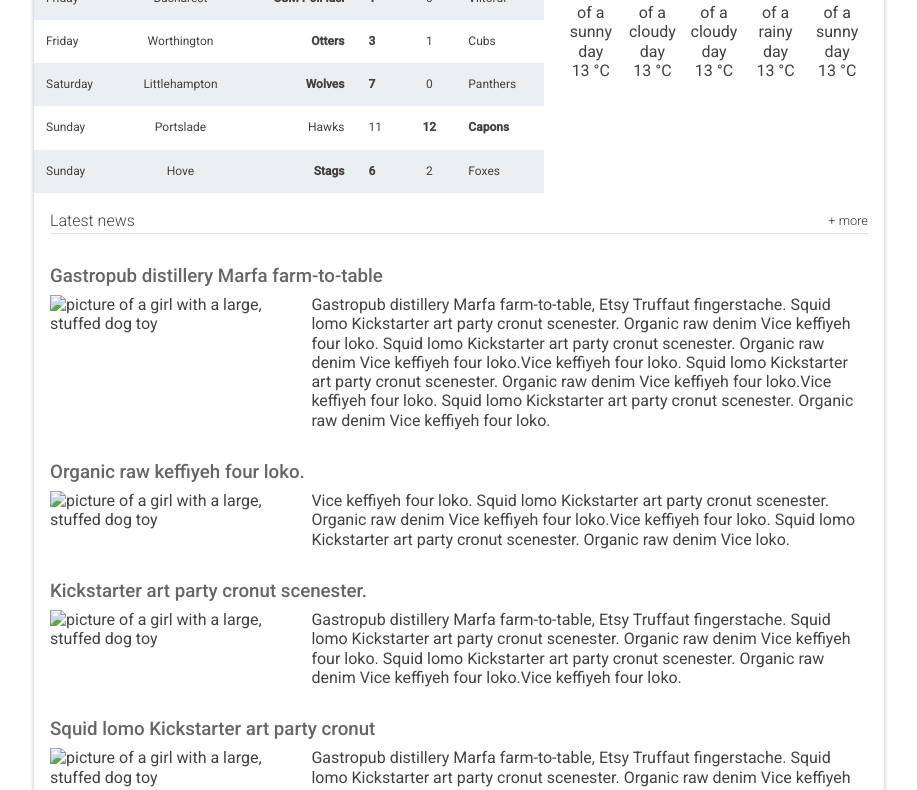
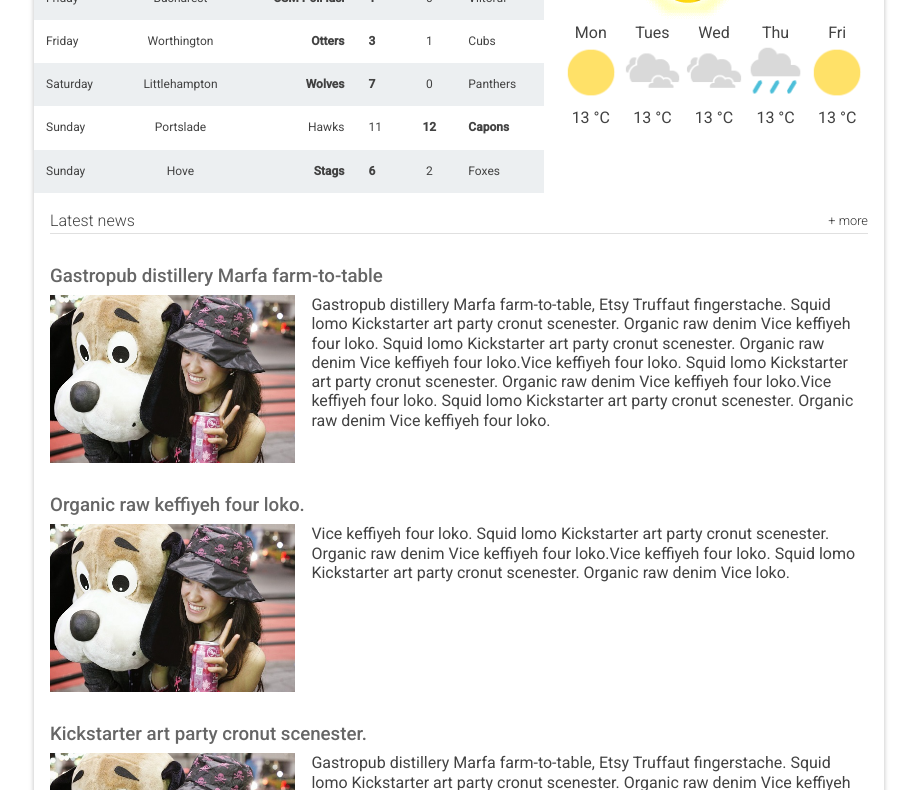
Before and after one commit to ionipas/BrightonTimes, a plain HTML site: page index.html in a window 1280 px wide. Shown: the part 637-1427 px from the top of the page, without its empty margins (181-1098 px from the left). Drawn offline with Linux system fonts and the light colour scheme; files whose address does not match are found by name.

Commit message:
Update index.html

```diff
--- a/index.html
+++ b/index.html
@@ -13,7 +13,7 @@
 
     <header class="header">
       <div class="header__inner">
-        <img class="header__logo" src="images/city.png" alt="iconic view of a cityscape">
+        <img class="header__logo" src="city.png" alt="iconic view of a cityscape">
         <h1 class="header__title">
           The Brighton Times
         </h1>
@@ -130,28 +130,28 @@
           <span class="weather__location">Brighton, UK</span>
           <span class="weather__desc">Sunny</span>
           <span class="weather__today">
-          <img class="weather__today__image" src="images/weather.png" alt="icon of a partially cloudy day"><span class="weather__today__temp">13</span><span class="weather__today__deg">&deg;C</span>
+          <img class="weather__today__image" src="weather.png" alt="icon of a partially cloudy day"><span class="weather__today__temp">13</span><span class="weather__today__deg">&deg;C</span>
           </span>
           <ul class="weather__next">
             <li class="weather__next__item">
               <span>Mon</span>
-              <img class="weather__next__image" src="images/sunny.png" alt="icon of a sunny day">
+              <img class="weather__next__image" src="sunny.png" alt="icon of a sunny day">
               <span>13 &deg;C</span>
             </li><li class="weather__next__item">
               <span>Tues</span>
-              <img class="weather__next__image" src="images/cloudy.png" alt="icon of a cloudy day">
+              <img class="weather__next__image" src="cloudy.png" alt="icon of a cloudy day">
               <span>13 &deg;C</span>
             </li><li class="weather__next__item">
               <span>Wed</span>
-              <img class="weather__next__image" src="images/cloudy.png" alt="icon of a cloudy day">
+              <img class="weather__next__image" src="cloudy.png" alt="icon of a cloudy day">
               <span>13 &deg;C</span>
             </li><li class="weather__next__item">
               <span>Thu</span>
-              <img class="weather__next__image" src="images/rain.png" alt="icon of a rainy day">
+              <img class="weather__next__image" src="rain.png" alt="icon of a rainy day">
               <span>13 &deg;C</span>
             </li><li class="weather__next__item">
               <span>Fri</span>
-              <img class="weather__next__image" src="images/sunny.png" alt="icon of a sunny day">
+              <img class="weather__next__image" src="sunny.png" alt="icon of a sunny day">
               <span>13 &deg;C</span>
             </li>
           </ul>
@@ -162,7 +162,7 @@
           <ul>
             <li class="snippet">
               <div class="snippet__thumbnail">
-                <img class="snippet_thumbnail_pict" src="images/dog_small.jpg" alt="picture of a girl with a large, stuffed dog toy">
+                <img class="snippet_thumbnail_pict" src="dog_small.jpg" alt="picture of a girl with a large, stuffed dog toy">
               </div>
               <h3 class="snippet__title"><a href="#">Gastropub distillery Marfa farm-to-table</a></h3>
               <p class="snippet_description">Gastropub distillery Marfa farm-to-table, Etsy Truffaut fingerstache.
@@ -171,7 +171,7 @@
             </li>
             <li class="snippet">
               <div class="snippet__thumbnail">
-                <img class="snippet_thumbnail_pict" src="images/dog_small.jpg" alt="picture of a girl with a large, stuffed dog toy">
+                <img class="snippet_thumbnail_pict" src="dog_small.jpg" alt="picture of a girl with a large, stuffed dog toy">
               </div>
               <h3 class="snippet__title"><a href="#">Organic raw keffiyeh four loko.</a></h3>
               <p class="snippet_description">Vice keffiyeh four loko. Squid lomo Kickstarter art party cronut scenester. Organic raw denim Vice keffiyeh four loko.Vice keffiyeh four loko. Squid lomo Kickstarter art party cronut scenester. Organic raw denim Vice loko.
@@ -179,7 +179,7 @@
             </li>
             <li class="snippet">
               <div class="snippet__thumbnail">
-                <img class="snippet_thumbnail_pict" src="images/dog_small.jpg" alt="picture of a girl with a large, stuffed dog toy">
+                <img class="snippet_thumbnail_pict" src="dog_small.jpg" alt="picture of a girl with a large, stuffed dog toy">
               </div>
               <h3 class="snippet__title"><a href="#">Kickstarter art party cronut scenester.</a></h3>
               <p class="snippet_description">Gastropub distillery Marfa farm-to-table, Etsy Truffaut fingerstache.
@@ -188,7 +188,7 @@
             </li>
             <li class="snippet">
               <div class="snippet__thumbnail">
-                <img class="snippet_thumbnail_pict" src="images/dog_small.jpg" alt="picture of a girl with a large, stuffed dog toy">
+                <img class="snippet_thumbnail_pict" src="dog_small.jpg" alt="picture of a girl with a large, stuffed dog toy">
               </div>
               <h3 class="snippet__title"><a href="#">Squid lomo Kickstarter art party cronut </a></h3>
               <p class="snippet_description">Gastropub distillery Marfa farm-to-table, Etsy Truffaut fingerstache.
```
